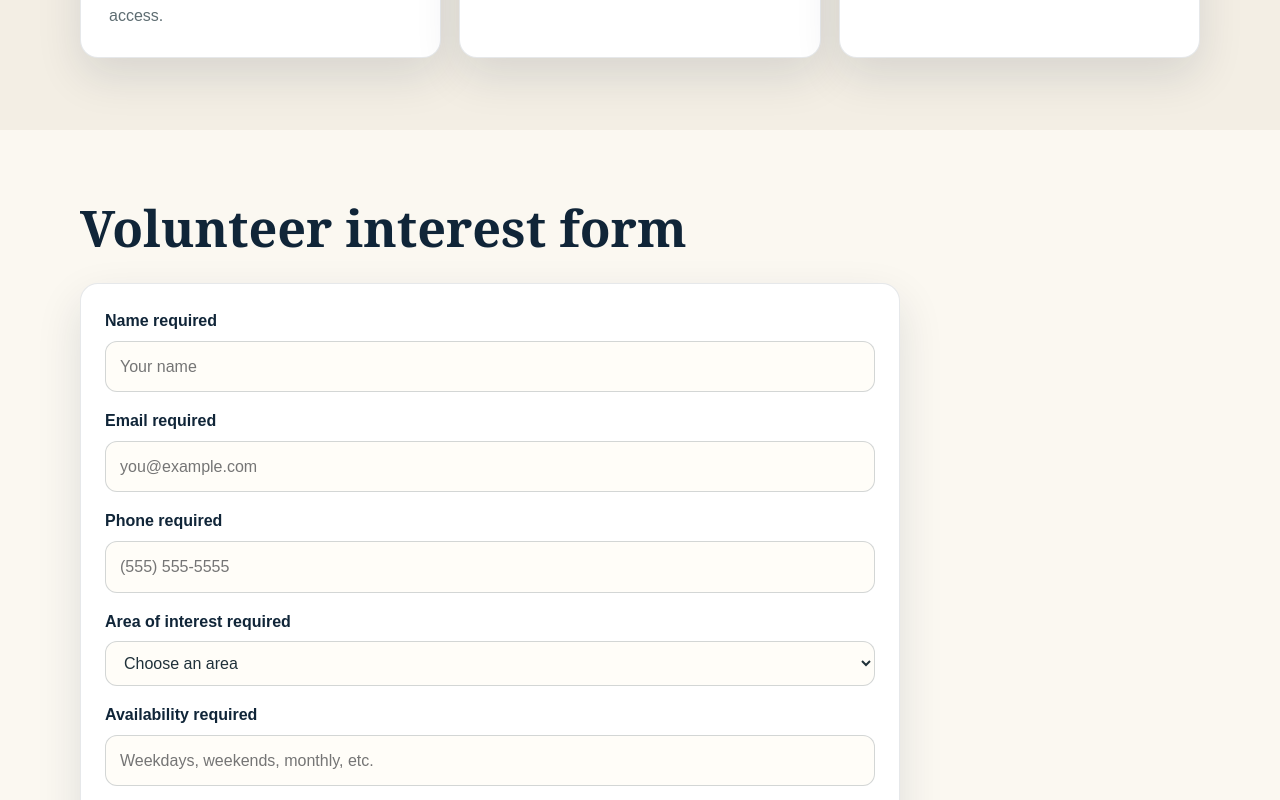
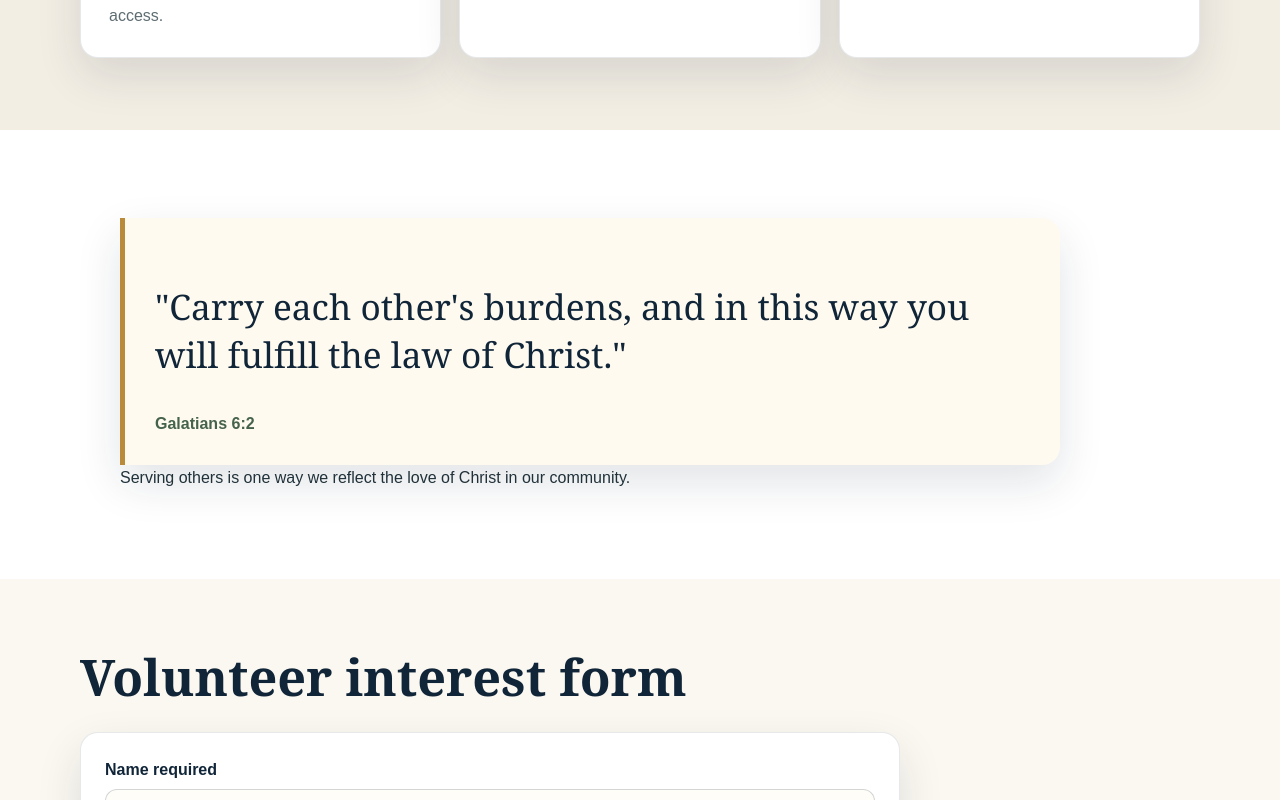
Before and after one commit to mconklin-boop/foundationontherock, a Next.js app: page /volunteer in a window 1280 px wide. Shown: the part 1220-2020 px from the top of the page. Built offline with nearby package versions, Linux system fonts and the light colour scheme.

Commit message:
Add scripture integration to volunteer page

```diff
--- a/app/volunteer/page.tsx
+++ b/app/volunteer/page.tsx
@@ -9,6 +9,7 @@ import {
 } from "lucide-react";
 import { ImpactCard } from "@/components/ImpactCard";
 import { PageHero } from "@/components/PageHero";
+import { ScriptureBlock } from "@/components/ScriptureBlock";
 import { Section } from "@/components/Section";
 import { VolunteerApplicationForm } from "@/components/VolunteerApplicationForm";
 
@@ -68,6 +69,15 @@ export default function VolunteerPage() {
         </div>
       </Section>
 
+      <Section className="section--scripture">
+        <ScriptureBlock
+          verse="Carry each other's burdens, and in this way you will fulfill the law of Christ."
+          reference="Galatians 6:2"
+          reflection="Serving others is one way we reflect the love of Christ in our community."
+          variant="gold"
+        />
+      </Section>
+
       <Section title="Volunteer interest form">
         <VolunteerApplicationForm />
       </Section>
```
